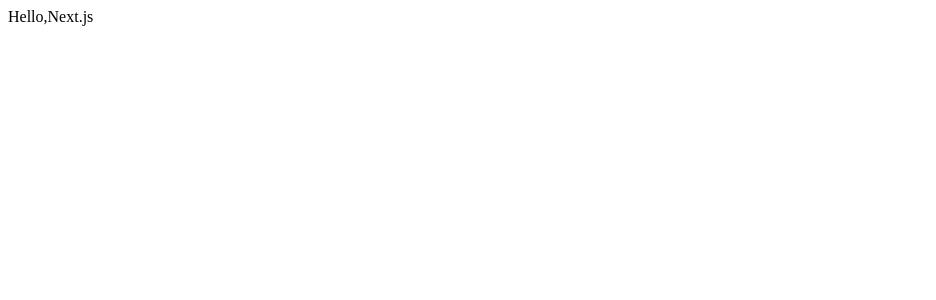
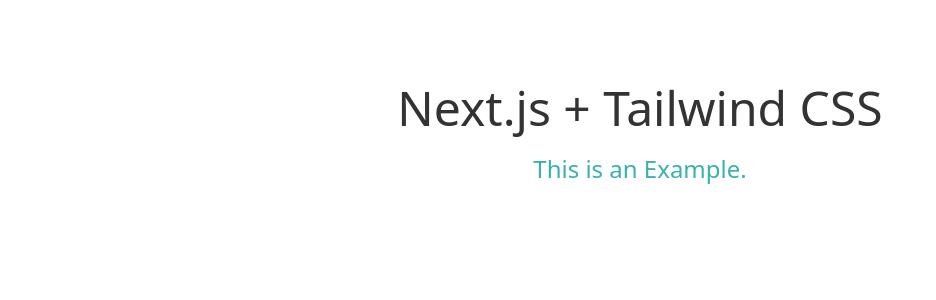
Before and after one commit to YouheiNozaki/HisTube, a Next.js app: page / in a window 1280 px wide. Shown: the top 300 px of the page, without its empty margins (0-936 px from the left). Built offline with nearby package versions, Linux system fonts and the light colour scheme.

Commit message:
add tailwindcss

```diff
--- a/package.json
+++ b/package.json
@@ -13,8 +13,10 @@
   },
   "dependencies": {
     "next": "10.0.0",
+    "postcss-preset-env": "^6.7.0",
     "react": "17.0.1",
-    "react-dom": "17.0.1"
+    "react-dom": "17.0.1",
+    "tailwindcss": "^1.9.6"
   },
   "devDependencies": {
     "@types/eslint": "7.2.4",
--- /dev/null
+++ b/postcss.config.js
@@ -0,0 +1,3 @@
+module.exports = {
+  plugins: ['tailwindcss', 'postcss-preset-env'],
+};
--- a/src/pages/_app.tsx
+++ b/src/pages/_app.tsx
@@ -1,4 +1,5 @@
 import { AppProps } from 'next/app';
+import 'styles/index.css';
 
 function MyApp({ Component, pageProps }: AppProps): React.ReactNode {
   // eslint-disable-next-line react/jsx-props-no-spreading
--- a/src/pages/index.tsx
+++ b/src/pages/index.tsx
@@ -1,3 +1,10 @@
 export default function Home(): React.ReactNode {
-  return <div>Hello,Next.js</div>;
+  return (
+    <div className="hero">
+      <h1 className="title">Next.js + Tailwind CSS</h1>
+      <h1 className="text-center text-teal-500 text-2xl py-4">
+        This is an Example.
+      </h1>
+    </div>
+  );
 }
--- /dev/null
+++ b/src/styles/index.css
@@ -0,0 +1,28 @@
+@tailwind base;
+
+/* Write your own custom base styles here */
+
+/* Start purging... */
+@tailwind components;
+/* Stop purging. */
+
+/* Write your own custom component styles here */
+.btn-blue {
+  @apply bg-blue-500 text-white font-bold py-2 px-4 rounded;
+}
+
+.hero {
+  @apply py-20;
+}
+
+.title {
+  @apply text-5xl text-center;
+  color: #333;
+  line-height: 1.15;
+}
+
+/* Start purging... */
+@tailwind utilities;
+/* Stop purging. */
+
+/* Your own custom utilities */
--- /dev/null
+++ b/tailwind.config.js
@@ -0,0 +1,12 @@
+module.exports = {
+  future: {
+    // removeDeprecatedGapUtilities: true,
+    // purgeLayersByDefault: true,
+  },
+  purge: ['./src/components/**/*.jsx', './src/pages/**/*.jsx'],
+  theme: {
+    extend: {},
+  },
+  variants: {},
+  plugins: [],
+};
```
Also changed, not shown: 1 other file (tests, documents, lock files or other folders).
